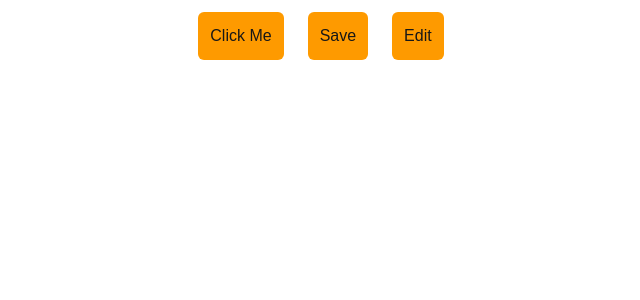
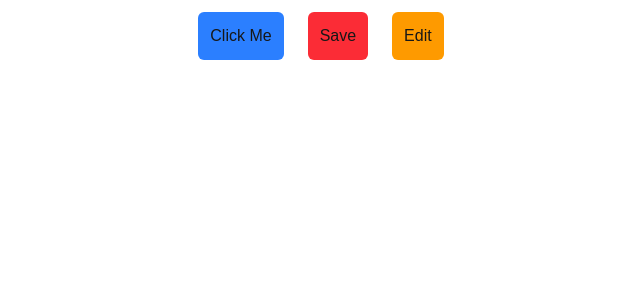
Before and after one commit to Jit-Bdr-Rana/demo-project, a Next.js app: page /student in a window 1280 px wide. Shown: the top 300 px of the page, without its empty margins (319-959 px from the left). Built offline with nearby package versions, Linux system fonts and the light colour scheme.

Commit message:
refactor: button

```diff
--- a/src/component/Button.tsx
+++ b/src/component/Button.tsx
@@ -1,10 +1,15 @@
 //props
 interface Props {
   name: string;
+  backgroundColor?: string;
 }
 
-export default function Button(props: Props) {
+export default function Button({ name, backgroundColor }: Props) {
   return (
-    <button className="bg-amber-500 p-3 rounded-md m-3">{props.name}</button>
+    <button
+      className={`${backgroundColor || "bg-amber-500"}  p-3 rounded-md m-3`}
+    >
+      {name}
+    </button>
   );
 }
--- a/src/pages/student.tsx
+++ b/src/pages/student.tsx
@@ -12,8 +12,8 @@ const index = () => {
   return (
     <div className="flex justify-center">
       {/* {noramlVar} */}
-      <Button name="Click Me" />
-      <Button name="Save" />
+      <Button name="Click Me" backgroundColor="bg-blue-500" />
+      <Button name="Save" backgroundColor="bg-red-500" />
       <Button name="Edit" />
     </div>
   );
```
